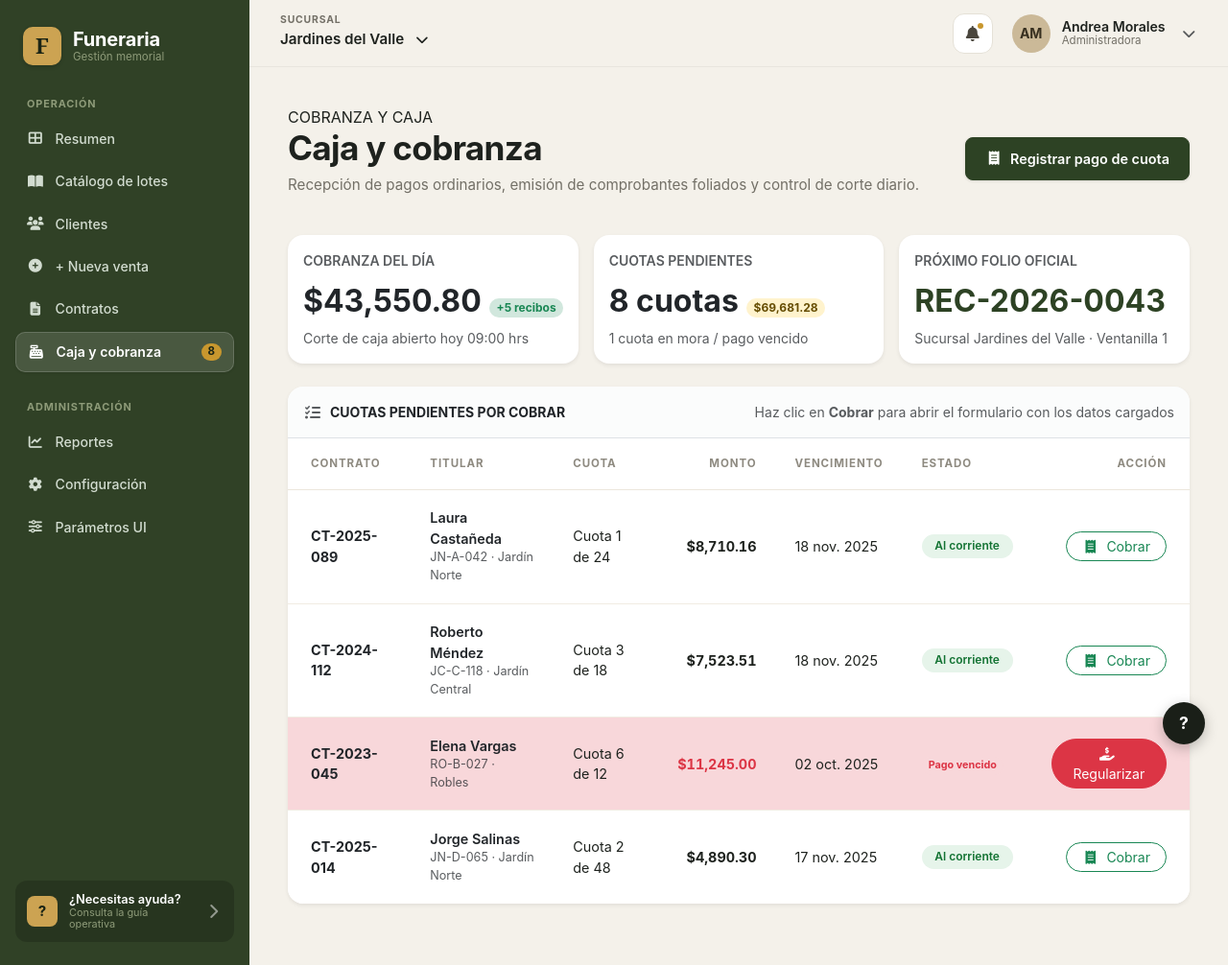
After one commit to Riguidix/SistemaFuneraria, an ASP.NET Core app: page /Cobranza in a window 1280 px wide. The commit adds this page. Shown: the whole page at 96% size. Run offline with ASP.NET Core 8, Linux system fonts and the light colour scheme; some libraries are stand-ins or nearby versions.

Commit message:
feat(web): SF-019/VistaCobranza - integra modulo de caja y disparador de cobro de cuota

```diff
--- /dev/null
+++ b/src/SistemaFuneraria.Web/Pages/Cobranza/Index.cshtml
@@ -0,0 +1,261 @@
+@page
+@model SistemaFuneraria.Web.Pages.Cobranza.IndexModel
+@{
+    ViewData["Title"] = "Caja y Cobranza - Funeraria";
+}
+
+<!-- Encabezado de la Vista de Cobranza -->
+<div class="d-flex flex-column flex-md-row justify-content-between align-items-start align-items-md-center gap-3 mb-4">
+    <div>
+        <span class="funeraria-page-kicker">COBRANZA Y CAJA</span>
+        <h1 class="funeraria-page-title">Caja y cobranza</h1>
+        <p class="funeraria-page-subtitle">Recepción de pagos ordinarios, emisión de comprobantes foliados y control de corte diario.</p>
+    </div>
+    <div class="d-flex align-items-center gap-2">
+        <button type="button"
+                class="btn btn-funeraria-primary d-inline-flex align-items-center gap-2 px-3 py-2"
+                data-bs-toggle="modal"
+                data-bs-target="#modalRegistrarPago"
+                style="background-color: #2D4224 !important; border-color: #2D4224 !important; color: #FFFFFF !important;">
+            <i class="fa-solid fa-receipt"></i>
+            <span>Registrar pago de cuota</span>
+        </button>
+    </div>
+</div>
+
+<!-- Tarjetas KPI de Cobranza -->
+<div class="row g-3 mb-4">
+    <div class="col-12 col-md-4">
+        <div class="card border-0 shadow-sm rounded-4 p-3 h-100 bg-white">
+            <span class="text-muted small fw-semibold text-uppercase">Cobranza del día</span>
+            <div class="d-flex align-items-baseline gap-2 mt-2">
+                <span class="fs-2 fw-bold text-dark">$43,550.80</span>
+                <span class="badge bg-success-subtle text-success rounded-pill small">+5 recibos</span>
+            </div>
+            <div class="small text-muted mt-1">Corte de caja abierto hoy 09:00 hrs</div>
+        </div>
+    </div>
+    <div class="col-12 col-md-4">
+        <div class="card border-0 shadow-sm rounded-4 p-3 h-100 bg-white">
+            <span class="text-muted small fw-semibold text-uppercase">Cuotas pendientes</span>
+            <div class="d-flex align-items-baseline gap-2 mt-2">
+                <span class="fs-2 fw-bold text-dark">8 cuotas</span>
+                <span class="badge bg-warning-subtle text-warning-emphasis rounded-pill small">$69,681.28</span>
+            </div>
+            <div class="small text-muted mt-1">1 cuota en mora / pago vencido</div>
+        </div>
+    </div>
+    <div class="col-12 col-md-4">
+        <div class="card border-0 shadow-sm rounded-4 p-3 h-100 bg-white">
+            <span class="text-muted small fw-semibold text-uppercase">Próximo folio oficial</span>
+            <div class="d-flex align-items-baseline gap-2 mt-2">
+                <span class="fs-2 fw-bold" style="color: #2D4224;">REC-2026-0043</span>
+            </div>
+            <div class="small text-muted mt-1">Sucursal Jardines del Valle · Ventanilla 1</div>
+        </div>
+    </div>
+</div>
+
+<!-- Alerta de Confirmación de Pago Dinámica -->
+<div id="alertaPagoExitoso" class="alert alert-success d-none align-items-center justify-content-between rounded-4 shadow-sm mb-4 border-0" role="alert" style="background-color: #E8F5E9; color: #1B5E20;">
+    <div class="d-flex align-items-center gap-2">
+        <i class="fa-solid fa-circle-check fs-4 text-success"></i>
+        <div>
+            <strong id="textoPagoExitoso">¡Pago registrado exitosamente!</strong>
+            <div class="small text-muted" id="subtextoPagoExitoso">Se ha emitido el comprobante foliado y actualizado el saldo de la cuota.</div>
+        </div>
+    </div>
+    <button type="button" class="btn-close" onclick="document.getElementById('alertaPagoExitoso').classList.add('d-none');"></button>
+</div>
+
+<!-- Tabla de Cuotas y Cobranza en Ventanilla -->
+<div class="card border-0 shadow-sm rounded-4 overflow-hidden mb-4 bg-white">
+    <div class="p-3 border-bottom d-flex flex-column flex-md-row justify-content-between align-items-md-center gap-2 bg-light bg-opacity-50">
+        <div class="d-flex align-items-center gap-2">
+            <i class="fa-solid fa-list-check text-muted"></i>
+            <span class="fw-bold text-dark small text-uppercase">Cuotas pendientes por cobrar</span>
+        </div>
+        <div class="text-muted small">Haz clic en <strong>Cobrar</strong> para abrir el formulario con los datos cargados</div>
+    </div>
+
+    <div class="table-responsive">
+        <table class="table align-middle mb-0 funeraria-table" id="tablaCobranza">
+            <thead>
+                <tr>
+                    <th class="ps-4">CONTRATO</th>
+                    <th>TITULAR</th>
+                    <th>CUOTA</th>
+                    <th class="text-end">MONTO</th>
+                    <th>VENCIMIENTO</th>
+                    <th>ESTADO</th>
+                    <th class="text-end pe-4">ACCIÓN</th>
+                </tr>
+            </thead>
+            <tbody>
+                <!-- 1. Laura Castañeda -->
+                <tr>
+                    <td class="ps-4 fw-bold text-dark">CT-2025-089</td>
+                    <td>
+                        <div class="fw-semibold text-dark">Laura Castañeda</div>
+                        <div class="text-muted small">JN-A-042 · Jardín Norte</div>
+                    </td>
+                    <td>Cuota 1 de 24</td>
+                    <td class="text-end fw-bold formato-moneda">$8,710.16</td>
+                    <td>18 nov. 2025</td>
+                    <td>
+                        <span class="badge badge-estado badge-al-corriente">Al corriente</span>
+                    </td>
+                    <td class="text-end pe-4">
+                        <button type="button"
+                                class="btn btn-sm btn-outline-success rounded-pill px-3 py-1 btn-abrir-cobro"
+                                data-folio="CT-2025-089"
+                                data-cliente="Laura Castañeda"
+                                data-cuota="Cuota 1 de 24 ($8,710.16)"
+                                data-monto="$8,710.16">
+                            <i class="fa-solid fa-receipt me-1"></i> Cobrar
+                        </button>
+                    </td>
+                </tr>
+
+                <!-- 2. Roberto Méndez -->
+                <tr>
+                    <td class="ps-4 fw-bold text-dark">CT-2024-112</td>
+                    <td>
+                        <div class="fw-semibold text-dark">Roberto Méndez</div>
+                        <div class="text-muted small">JC-C-118 · Jardín Central</div>
+                    </td>
+                    <td>Cuota 3 de 18</td>
+                    <td class="text-end fw-bold formato-moneda">$7,523.51</td>
+                    <td>18 nov. 2025</td>
+                    <td>
+                        <span class="badge badge-estado badge-al-corriente">Al corriente</span>
+                    </td>
+                    <td class="text-end pe-4">
+                        <button type="button"
+                                class="btn btn-sm btn-outline-success rounded-pill px-3 py-1 btn-abrir-cobro"
+                                data-folio="CT-2024-112"
+                                data-cliente="Roberto Méndez"
+                                data-cuota="Cuota 3 de 18 ($7,523.51)"
+                                data-monto="$7,523.51">
+                            <i class="fa-solid fa-receipt me-1"></i> Cobrar
+                        </button>
+                    </td>
+                </tr>
+
+                <!-- 3. Elena Vargas (Pago vencido) -->
+                <tr class="table-danger table-opacity-10">
+                    <td class="ps-4 fw-bold text-dark">CT-2023-045</td>
+                    <td>
+                        <div class="fw-semibold text-dark">Elena Vargas</div>
+                        <div class="text-muted small">RO-B-027 · Robles</div>
+                    </td>
+                    <td>Cuota 6 de 12</td>
+                    <td class="text-end fw-bold formato-moneda text-danger">$11,245.00</td>
+                    <td>02 oct. 2025</td>
+                    <td>
+                        <span class="badge bg-danger-subtle text-danger rounded-pill">Pago vencido</span>
+                    </td>
+                    <td class="text-end pe-4">
+                        <button type="button"
+                                class="btn btn-sm btn-danger rounded-pill px-3 py-1 btn-abrir-cobro"
+                                data-folio="CT-2023-045"
+                                data-cliente="Elena Vargas"
+                                data-cuota="Cuota 6 de 12 ($11,245.00)"
+                                data-monto="$11,245.00">
+                            <i class="fa-solid fa-hand-holding-dollar me-1"></i> Regularizar
+                        </button>
+                    </td>
+                </tr>
+
+                <!-- 4. Jorge Salinas -->
+                <tr>
+                    <td class="ps-4 fw-bold text-dark">CT-2025-014</td>
+                    <td>
+                        <div class="fw-semibold text-dark">Jorge Salinas</div>
+                        <div class="text-muted small">JN-D-065 · Jardín Norte</div>
+                    </td>
+                    <td>Cuota 2 de 48</td>
+                    <td class="text-end fw-bold formato-moneda">$4,890.30</td>
+                    <td>17 nov. 2025</td>
+                    <td>
+                        <span class="badge badge-estado badge-al-corriente">Al corriente</span>
+                    </td>
+                    <td class="text-end pe-4">
+                        <button type="button"
+                                class="btn btn-sm btn-outline-success rounded-pill px-3 py-1 btn-abrir-cobro"
+                                data-folio="CT-2025-014"
+                                data-cliente="Jorge Salinas"
+                                data-cuota="Cuota 2 de 48 ($4,890.30)"
+                                data-monto="$4,890.30">
+                            <i class="fa-solid fa-receipt me-1"></i> Cobrar
+                        </button>
+                    </td>
+                </tr>
+            </tbody>
+        </table>
+    </div>
+</div>
+
+<!-- Inclusión Modular del Modal de Cobranza (Ticket 036) -->
+<partial name="_RegistrarPagoModal" />
+
+@section Scripts {
+    <script>
+        document.addEventListener('DOMContentLoaded', function () {
+            // Manejador para precargar datos en el modal al dar clic en cualquier botón "Cobrar"
+            document.querySelectorAll('.btn-abrir-cobro').forEach(function (btn) {
+                btn.addEventListener('click', function () {
+                    const folio = this.getAttribute('data-folio');
+                    const cliente = this.getAttribute('data-cliente');
+                    const cuota = this.getAttribute('data-cuota');
+
+                    const inputFolio = document.getElementById('pagoFolioContrato');
+                    const inputCliente = document.getElementById('pagoClienteTitular');
+                    const inputCuota = document.getElementById('pagoCuotaLiquidar');
+
+                    if (inputFolio) inputFolio.value = folio;
+                    if (inputCliente) inputCliente.value = cliente;
+                    if (inputCuota) inputCuota.value = cuota;
+
+                    // Abrir modal mediante Bootstrap 5 API
+                    const modalEl = document.getElementById('modalRegistrarPago');
+                    if (modalEl) {
+                        const modalInstance = bootstrap.Modal.getOrCreateInstance(modalEl);
+                        modalInstance.show();
+                    }
+                });
+            });
+
+            // Acción del botón "Confirmar pago" en el modal
+            const btnConfirmar = document.getElementById('btnConfirmarPagoModal');
+            if (btnConfirmar) {
+                btnConfirmar.addEventListener('click', function () {
+                    const inputCliente = document.getElementById('pagoClienteTitular');
+                    const clienteNombre = inputCliente ? inputCliente.value : 'Cliente';
+                    const metodo = document.getElementById('pagoMetodoPago')?.value || 'efectivo';
+
+                    // Cerrar el modal
+                    const modalEl = document.getElementById('modalRegistrarPago');
+                    if (modalEl) {
+                        const modalInstance = bootstrap.Modal.getInstance(modalEl);
+                        if (modalInstance) modalInstance.hide();
+                    }
+
+                    // Mostrar alerta de éxito
+                    const alerta = document.getElementById('alertaPagoExitoso');
+                    const texto = document.getElementById('textoPagoExitoso');
+                    const subtexto = document.getElementById('subtextoPagoExitoso');
+
+                    if (alerta && texto) {
+                        texto.textContent = `¡Pago de cuota de ${clienteNombre} registrado con éxito!`;
+                        if (subtexto) {
+                            subtexto.textContent = `Folio emitido: REC-2026-0043 · Método: ${metodo.toUpperCase()} · Comprobante listo para imprimir.`;
+                        }
+                        alerta.classList.remove('d-none');
+                        alerta.scrollIntoView({ behavior: 'smooth', block: 'center' });
+                    }
+                });
+            }
+        });
+    </script>
+}
--- /dev/null
+++ b/src/SistemaFuneraria.Web/Pages/Cobranza/Index.cshtml.cs
@@ -0,0 +1,10 @@
+using Microsoft.AspNetCore.Mvc.RazorPages;
+
+namespace SistemaFuneraria.Web.Pages.Cobranza;
+
+public class IndexModel : PageModel
+{
+    public void OnGet()
+    {
+    }
+}
--- a/src/SistemaFuneraria.Web/Pages/Shared/_Layout.cshtml
+++ b/src/SistemaFuneraria.Web/Pages/Shared/_Layout.cshtml
@@ -17,6 +17,7 @@
     var rutaActual = ViewContext.RouteData.Values["page"]?.ToString() ?? "";
     bool esClientes = rutaActual.StartsWith("/Clientes", StringComparison.OrdinalIgnoreCase);
     bool esCatalogo = rutaActual.StartsWith("/Catalogo", StringComparison.OrdinalIgnoreCase);
+    bool esCobranza = rutaActual.StartsWith("/Cobranza", StringComparison.OrdinalIgnoreCase);
 }
 <body class="funeraria-app">
     <div class="funeraria-wrapper">
@@ -72,9 +73,9 @@
                             <span>Contratos</span>
                         </a>
                     </li>
-                    <!-- 6. Caja y cobranza (Inerte + Badge Dorado "8") -->
+                    <!-- 6. Caja y cobranza (Funcional Ticket 036) -->
                     <li>
-                        <a href="#" class="funeraria-nav-item inert" onclick="return false;" title="Caja y cobranza (No navegable)">
+                        <a href="/Cobranza" class="funeraria-nav-item @(esCobranza ? "active" : "")" @(esCobranza ? "aria-current=\"page\"" : "") title="Caja y cobranza">
                             <i class="fa-solid fa-cash-register fa-fw" aria-hidden="true"></i>
                             <span>Caja y cobranza</span>
                             <span class="funeraria-badge-gold">8</span>
--- a/src/SistemaFuneraria.Web/Pages/Shared/_RegistrarPagoModal.cshtml
+++ b/src/SistemaFuneraria.Web/Pages/Shared/_RegistrarPagoModal.cshtml
@@ -104,3 +104,34 @@
         </div>
     </div>
 </div>
+
+<script>
+    (function () {
+        document.addEventListener('DOMContentLoaded', function () {
+            var btn = document.getElementById('btnConfirmarPagoModal');
+            if (!btn || btn.dataset.bound) return;
+            btn.dataset.bound = "true";
+
+            btn.addEventListener('click', function () {
+                var modalEl = document.getElementById('modalRegistrarPago');
+                var cliente = document.getElementById('pagoClienteTitular')?.value || 'Cliente';
+                var cuota = document.getElementById('pagoCuotaLiquidar')?.value || 'Cuota ordinaria';
+
+                if (modalEl && window.bootstrap) {
+                    var modalInstance = bootstrap.Modal.getInstance(modalEl);
+                    if (modalInstance) modalInstance.hide();
+                }
+
+                var alerta = document.getElementById('alertaPagoExitoso');
+                if (alerta) {
+                    var txt = document.getElementById('textoPagoExitoso');
+                    if (txt) txt.textContent = '¡Pago de ' + cliente + ' registrado exitosamente!';
+                    alerta.classList.remove('d-none');
+                    alerta.scrollIntoView({ behavior: 'smooth', block: 'center' });
+                } else {
+                    alert('✓ Pago registrado exitosamente\n\nTitular: ' + cliente + '\nConcepto: ' + cuota + '\nFolio generado: REC-2026-0043');
+                }
+            });
+        });
+    })();
+</script>
```
Also changed, not shown: src/SistemaFuneraria.Web/Pages/Clientes/Index.cshtml (+46 -4 lines).
